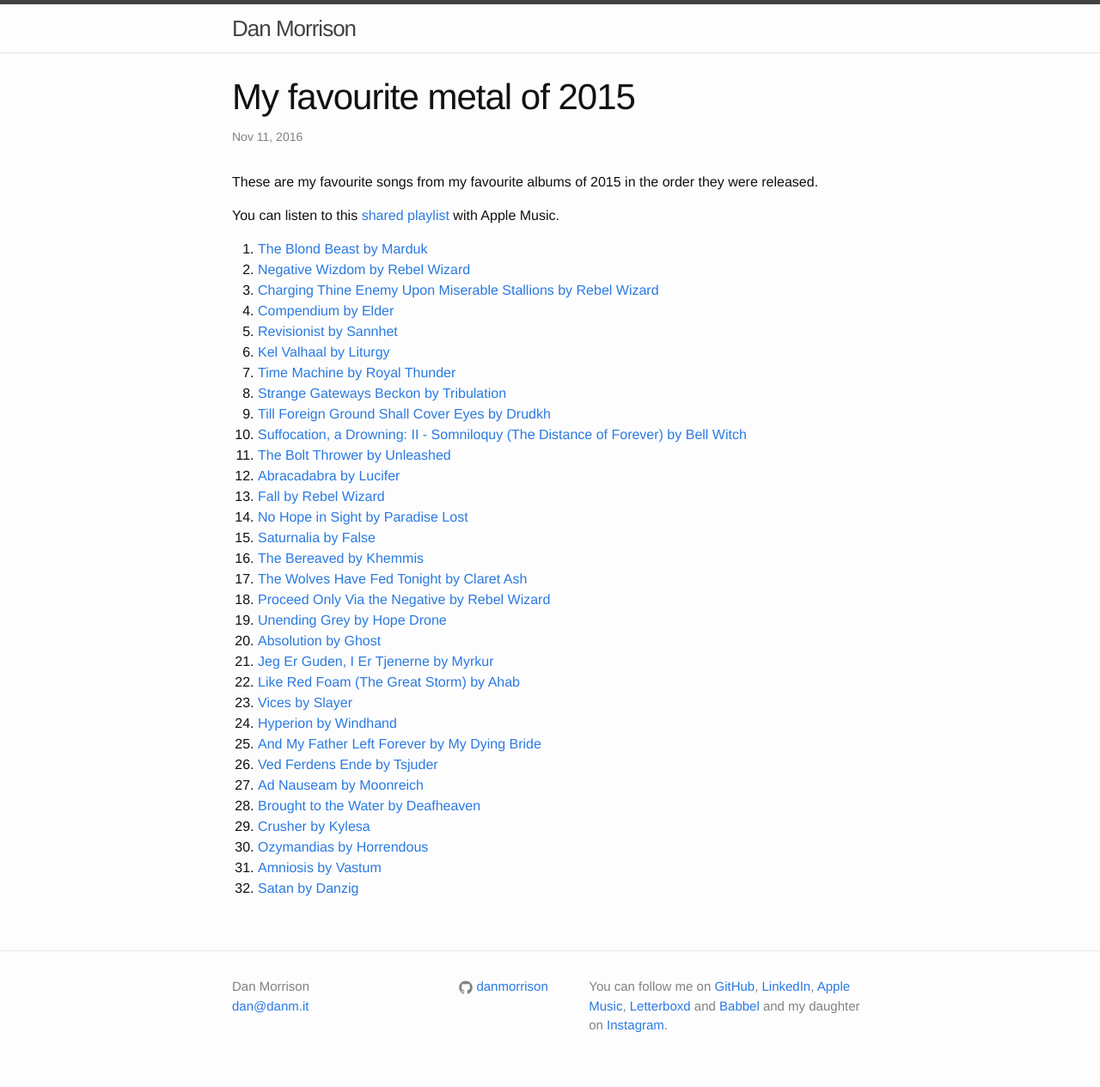
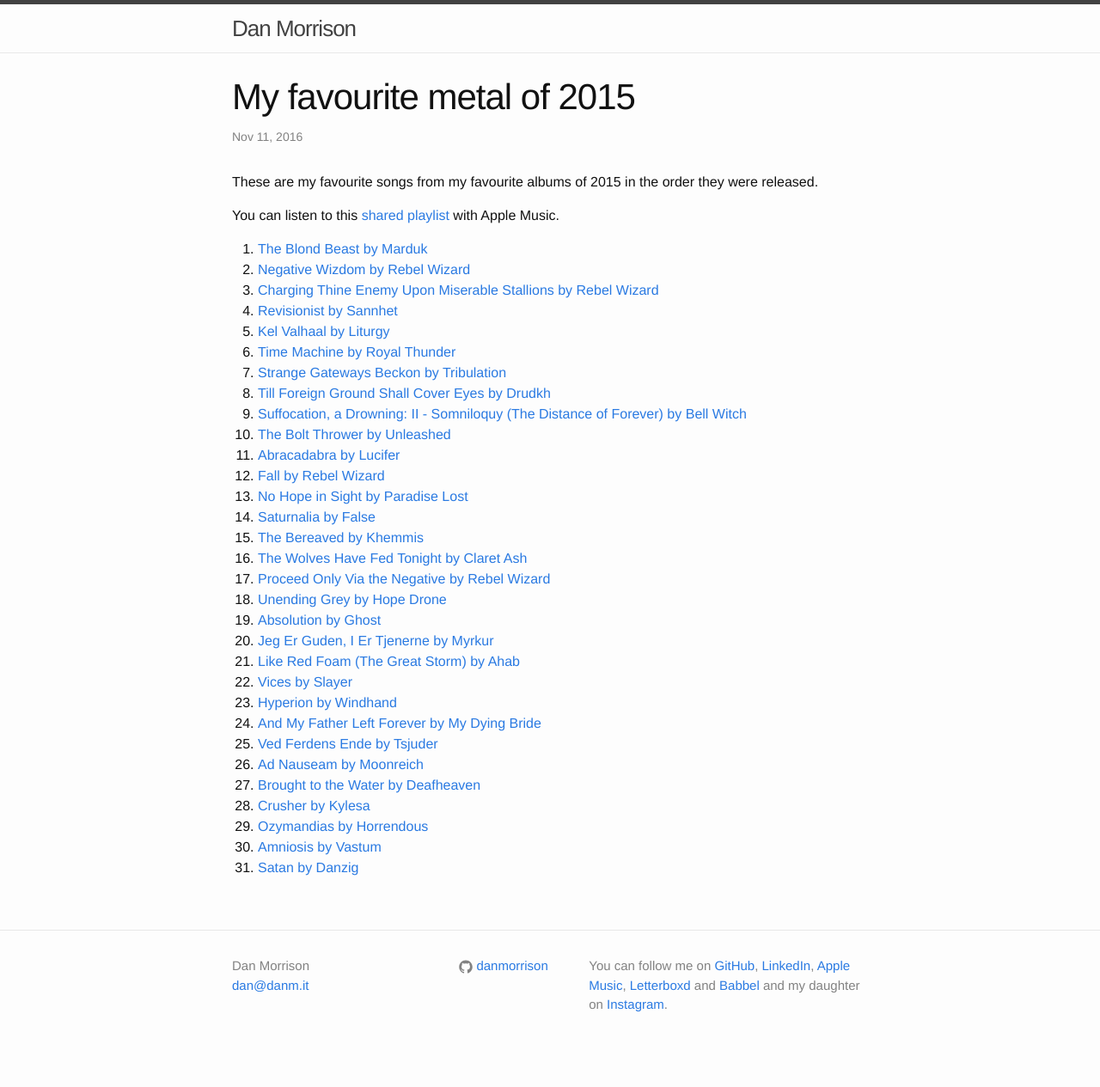
Before and after one commit to danmorrison/danmorrison.github.io, a Jekyll site: the page built from _posts/2016-11-11-metal-2015.md, in a window 1280 px wide. Shown: the whole page at 86% size. Built offline with Jekyll 4.4.1, drawn with Linux system fonts in a browser that asks for light colours; after the commit the page ends 1241 px from its top, so only the background shows below that.

Commit message:
Remove Compendium

```diff
--- a/_posts/2016-11-11-metal-2015.md
+++ b/_posts/2016-11-11-metal-2015.md
@@ -13,7 +13,6 @@
 1. [The Blond Beast by Marduk](https://itunes.apple.com/album/id1056497943?i=1056497946) <!-- 2015-01-19 -->
 1. [Negative Wizdom by Rebel Wizard](https://itunes.apple.com/album/id963052085?i=963052146) <!-- 2015-01-30 -->
 1. [Charging Thine Enemy Upon Miserable Stallions by Rebel Wizard](https://itunes.apple.com/album/id968497682?i=968498046) <!-- 2015-02-17 -->
-1. [Compendium by Elder](https://itunes.apple.com/album/id949086179?i=949086190) <!-- 2015-02-27 -->
 1. [Revisionist by Sannhet](https://itunes.apple.com/album/id964306162?i=964306166) <!-- 2015-03-03 -->
 1. [Kel Valhaal by Liturgy](https://itunes.apple.com/album/id963239634?i=963239640) <!-- 2015-03-24 -->
 1. [Time Machine by Royal Thunder](https://itunes.apple.com/album/id963913145?i=963913153) <!-- 2015-04-07 -->
```
